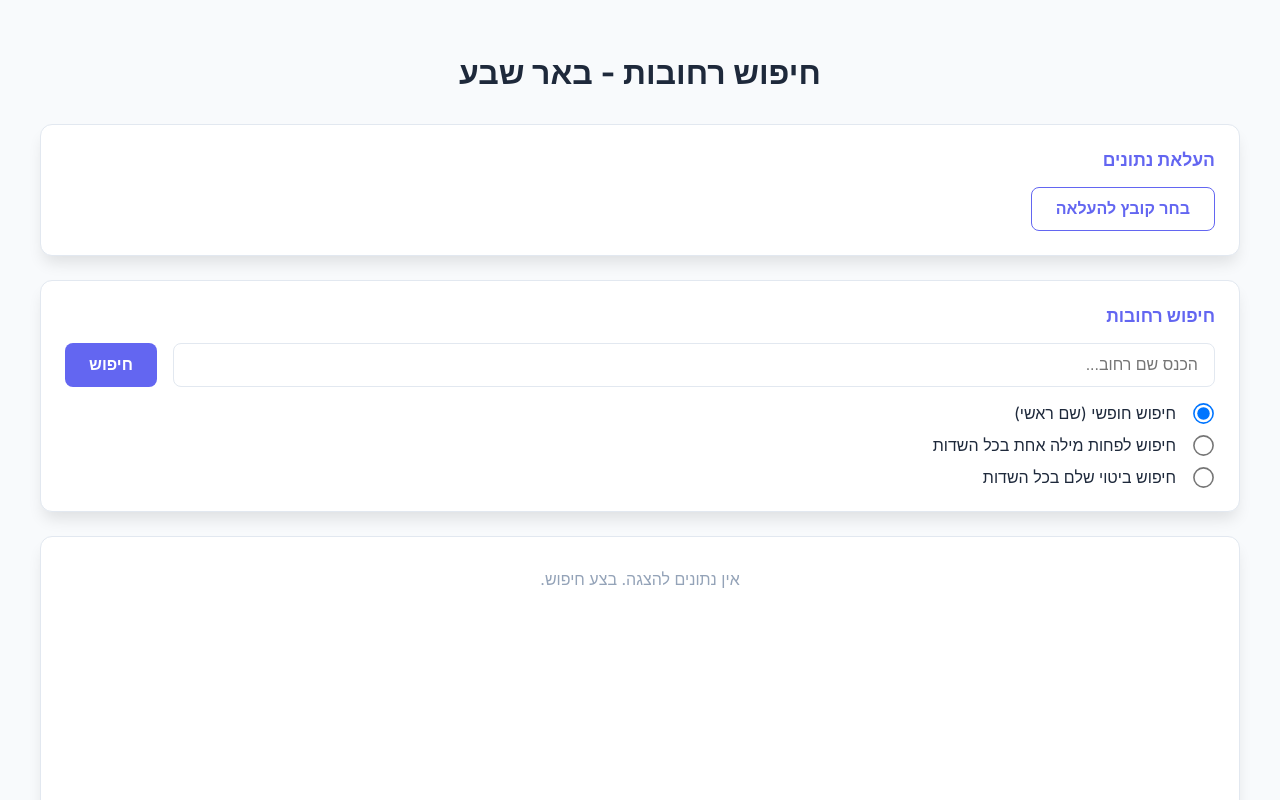
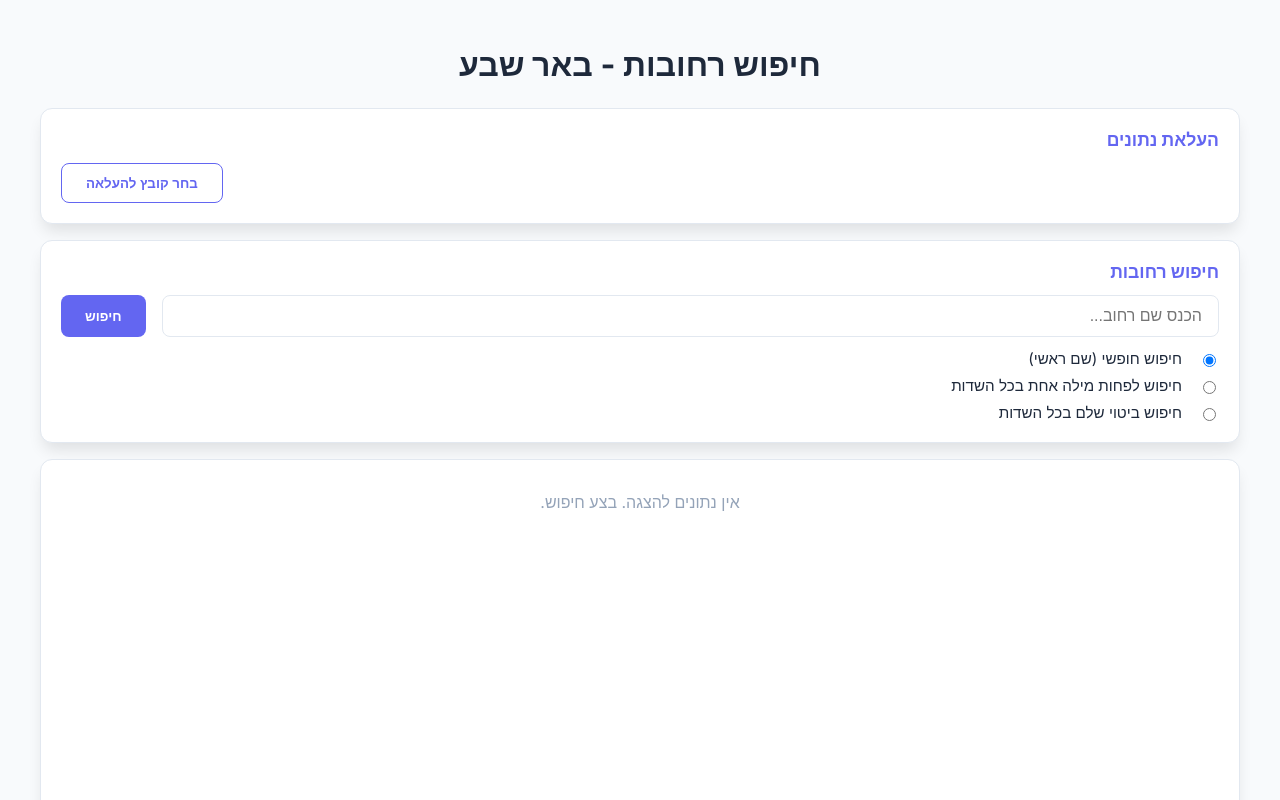
Before and after one commit to ariel770/Beer-Sheva-Streets-Search, a React (Vite) app in the folder frontend/: page / in a window 1280 px wide. Shown: the top 800 px of the page. Built offline with nearby package versions, Linux system fonts and the light colour scheme.

Commit message:
style(ui): add table headers, refine toasts, and adjust layout height

```diff
--- a/frontend/src/App.tsx
+++ b/frontend/src/App.tsx
@@ -15,8 +15,9 @@ function App() {
     const [results, setResults] = useState<Street[]>([]);
     const [loading, setLoading] = useState(false);
     const [uploading, setUploading] = useState(false);
-    const [uploadStatus, setUploadStatus] = useState<string>('');
     const [showNoResultsToast, setShowNoResultsToast] = useState(false);
+    const [showSuccessToast, setShowSuccessToast] = useState(false);
+    const [toastMessage, setToastMessage] = useState('');
     const fileInputRef = useRef<HTMLInputElement>(null);
 
     const handleSearch = async () => {
@@ -29,6 +30,7 @@ function App() {
             setResults(data);
 
             if (data.length === 0) {
+                setToastMessage('לא נמצאו תוצאות לחיפוש שלך');
                 setShowNoResultsToast(true);
             }
         } catch (error) {
@@ -38,14 +40,16 @@ function App() {
         }
     };
 
+    // Auto-hide toasts
     useEffect(() => {
-        if (showNoResultsToast) {
+        if (showNoResultsToast || showSuccessToast) {
             const timer = setTimeout(() => {
                 setShowNoResultsToast(false);
+                setShowSuccessToast(false);
             }, 3000);
             return () => clearTimeout(timer);
         }
-    }, [showNoResultsToast]);
+    }, [showNoResultsToast, showSuccessToast]);
 
     const handleDelete = async (id: string) => {
         try {
@@ -66,13 +70,13 @@ function App() {
         const isCompatible = fileName.endsWith('.csv') || fileName.endsWith('.txt') || file.type === 'text/csv' || file.type === 'text/plain';
 
         if (!isCompatible) {
-            setUploadStatus('סוג הקובץ אינו מתאים. אנא העלה קובץ טקסט/CSV.');
+            setToastMessage('סוג הקובץ אינו מתאים (CSV/TXT בלבד)');
+            setShowNoResultsToast(true); // Re-using "warning" toast behavior
             fileInputRef.current!.value = '';
             return;
         }
 
         setUploading(true);
-        setUploadStatus('מעלה...');
         const formData = new FormData();
         formData.append('file', file);
 
@@ -82,13 +86,16 @@ function App() {
                 body: formData,
             });
             if (response.ok) {
-                setUploadStatus('הקובץ הועלה בהצלחה!');
+                setToastMessage('הקובץ הועלה בהצלחה!');
+                setShowSuccessToast(true);
             } else {
-                setUploadStatus('שגיאה בעיבוד הקובץ בשרת');
+                setToastMessage('שגיאה בעיבוד הקובץ');
+                setShowNoResultsToast(true);
             }
         } catch (error) {
             console.error('Upload failed:', error);
-            setUploadStatus('שגיאה בתקשורת עם השרת');
+            setToastMessage('שגיאה בתקשורת עם השרת');
+            setShowNoResultsToast(true);
         } finally {
             setUploading(false);
             fileInputRef.current!.value = '';
@@ -97,21 +104,24 @@ function App() {
 
     return (
         <div className="container">
+            {/* Toast Notifications */}
+            <div className="toast-container">
                 {showNoResultsToast && (
-                <div className="toast-container">
-                    <div className="toast">לא נמצאו תוצאות לחיפוש שלך</div>
+                    <div className="toast">{toastMessage}</div>
+                )}
+                {showSuccessToast && (
+                    <div className="toast toast-success">{toastMessage}</div>
+                )}
             </div>
-            )}
 
             <header>
                 <h1>חיפוש רחובות - באר שבע</h1>
             </header>
 
-            {/* Separate Box for Upload */}
+            {/* Upload Box correctly ABOVE search box */}
             <div className="section-box">
                 <span className="section-title">העלאת נתונים</span>
                 <div className="upload-row">
-                    <div className="upload-input-group">
                     <input
                         type="file"
                         ref={fileInputRef}
@@ -126,11 +136,9 @@ function App() {
                         {uploading ? 'מעלה...' : 'בחר קובץ להעלאה'}
                     </button>
                 </div>
-                    {uploadStatus && <span className="status-text">{uploadStatus}</span>}
-                </div>
             </div>
 
-            {/* Separate Box for Search */}
+            {/* Search Box */}
             <div className="section-box">
                 <span className="section-title">חיפוש רחובות</span>
                 <div className="search-row">
@@ -150,33 +158,15 @@ function App() {
 
                 <div className="radio-group">
                     <label className="radio-option">
-                        <input
-                            type="radio"
-                            name="searchType"
-                            value="free"
-                            checked={searchType === 'free'}
-                            onChange={() => setSearchType('free')}
-                        />
+                        <input type="radio" name="searchType" value="free" checked={searchType === 'free'} onChange={() => setSearchType('free')} />
                         חיפוש חופשי (שם ראשי)
                     </label>
                     <label className="radio-option">
-                        <input
-                            type="radio"
-                            name="searchType"
-                            value="at-least-one"
-                            checked={searchType === 'at-least-one'}
-                            onChange={() => setSearchType('at-least-one')}
-                        />
+                        <input type="radio" name="searchType" value="at-least-one" checked={searchType === 'at-least-one'} onChange={() => setSearchType('at-least-one')} />
                         חיפוש לפחות מילה אחת בכל השדות
                     </label>
                     <label className="radio-option">
-                        <input
-                            type="radio"
-                            name="searchType"
-                            value="full-phrase"
-                            checked={searchType === 'full-phrase'}
-                            onChange={() => setSearchType('full-phrase')}
-                        />
+                        <input type="radio" name="searchType" value="full-phrase" checked={searchType === 'full-phrase'} onChange={() => setSearchType('full-phrase')} />
                         חיפוש ביטוי שלם בכל השדות
                     </label>
                 </div>
@@ -185,6 +175,18 @@ function App() {
             {/* Results Window */}
             <div className="results-window">
                 <table className="results-table">
+                    {results.length > 0 && (
+                        <thead>
+                            <tr>
+                                <th className="col-name">שם רחוב</th>
+                                <th className="col-neighborhood">שכונה</th>
+                                <th className="col-city">עיר</th>
+                                <th className="col-type">סוג</th>
+                                <th className="col-zip">מיקוד</th>
+                                <th className="col-action"></th>
+                            </tr>
+                        </thead>
+                    )}
                     <tbody>
                         {results.map((street) => (
                             <tr key={street.id}>
--- a/frontend/src/index.css
+++ b/frontend/src/index.css
@@ -25,52 +25,44 @@ body {
 #root {
   max-width: 1200px;
   margin: 0 auto;
-  padding: 2rem;
+  padding: 1.5rem;
 }
 
 header {
-  margin-bottom: 2rem;
+  margin-bottom: 1.5rem;
   text-align: center;
 }
 
-/* Boxes for separate sections */
 .section-box {
   background: var(--card-bg);
-  padding: 1.5rem;
+  padding: 1.25rem;
   border-radius: var(--radius);
   box-shadow: var(--shadow);
-  margin-bottom: 1.5rem;
+  margin-bottom: 1rem;
   border: 1px solid var(--border);
 }
 
 .section-title {
   font-size: 1.1rem;
   font-weight: 700;
-  margin-bottom: 1rem;
+  margin-bottom: 0.75rem;
   color: var(--primary);
   display: block;
 }
 
-/* Upload Box Specifics: Button to the left */
+/* Upload Row: Button to left */
 .upload-row {
   display: flex;
-  justify-content: space-between;
-  /* Pushes button to the left in RTL */
+  justify-content: flex-end;
+  /* Button on left in RTL */
   align-items: center;
-  gap: 1rem;
 }
 
-.upload-input-group {
-  display: flex;
-  align-items: center;
-  gap: 1rem;
-}
-
-/* Search Box Specifics */
+/* Search Box Layout */
 .search-row {
   display: flex;
   gap: 1rem;
-  margin-bottom: 1rem;
+  margin-bottom: 0.75rem;
 }
 
 .search-input-wrapper {
@@ -79,7 +71,7 @@ header {
 
 .search-input-wrapper input {
   width: 100%;
-  padding: 0.75rem 1rem;
+  padding: 0.7rem 1rem;
   border: 1px solid var(--border);
   border-radius: 8px;
   font-size: 1rem;
@@ -87,29 +79,19 @@ header {
   box-sizing: border-box;
 }
 
-.search-input-wrapper input:focus {
-  border-color: var(--primary);
-  box-shadow: 0 0 0 2px rgba(99, 102, 241, 0.1);
-}
-
 .btn {
-  padding: 0.75rem 1.5rem;
+  padding: 0.7rem 1.5rem;
   border: none;
   border-radius: 8px;
   font-weight: 600;
   cursor: pointer;
   white-space: nowrap;
   transition: all 0.2s;
-  font-size: 1rem;
 }
 
 .btn-primary {
   background-color: var(--primary);
   color: white;
-}
-
-.btn-primary:hover {
-  background-color: var(--primary-hover);
 }
 
 .btn-secondary {
@@ -118,67 +100,52 @@ header {
   border: 1px solid var(--primary);
 }
 
-.btn-secondary:hover {
-  background-color: #f5f3ff;
-}
-
-.btn:disabled {
-  background-color: var(--text-muted);
-  cursor: not-allowed;
-  color: white;
-}
-
-/* Radio Group */
 .radio-group {
   display: flex;
   flex-direction: column;
-  gap: 0.75rem;
+  gap: 0.5rem;
 }
 
 .radio-option {
   display: flex;
   align-items: center;
   gap: 1rem;
-  cursor: pointer;
-  font-size: 1rem;
+  font-size: 0.95rem;
 }
 
-.radio-option input[type="radio"] {
-  transform: scale(1.6);
-  margin: 0 5px;
+/* Table Headers */
+.results-table thead th {
+  background: #f1f5f9;
+  text-align: right;
+  padding: 10px 15px;
+  font-weight: 800;
+  color: var(--text-main);
+  border-bottom: 2px solid var(--border);
 }
 
-/* Results Window: Extended height */
+/* Results Window: Slightly smaller height to prevent overflow on typical screens */
 .results-window {
   background: var(--card-bg);
   border-radius: 12px;
   box-shadow: var(--shadow);
-  height: 450px;
-  /* Extended height as requested */
+  height: 380px;
+  /* Reduced to avoid overflow */
   overflow-y: auto;
   border: 1px solid var(--border);
-  margin-top: 1rem;
 }
 
 .results-table {
   width: 100%;
   border-collapse: collapse;
   table-layout: fixed;
-  /* Keep columns aligned */
-}
-
-.results-table thead {
-  display: none !important;
 }
 
 .results-table td {
-  padding: 12px 15px;
+  padding: 10px 15px;
   border-bottom: 1px solid var(--border);
-  font-size: 1rem;
-  vertical-align: middle;
+  font-size: 0.95rem;
 }
 
-/* Fixed column widths for clarity */
 .col-name {
   width: 30%;
   font-weight: bold;
@@ -213,10 +180,6 @@ header {
   background-color: #ffffff !important;
 }
 
-.results-table tr:hover {
-  filter: brightness(0.97);
-}
-
 .row-delete-btn {
   padding: 4px 8px;
   background: transparent;
@@ -224,28 +187,22 @@ header {
   border: 1px solid var(--danger);
   border-radius: 4px;
   cursor: pointer;
-  font-size: 0.8rem;
 }
 
-.row-delete-btn:hover {
-  background: var(--danger);
-  color: white;
+/* Toast with blue for success */
+.toast-success {
+  background: #059669 !important;
 }
 
-.status-text {
-  font-size: 0.9rem;
-  margin-top: 0.5rem;
-  color: var(--primary);
-  font-weight: 500;
-}
-
-/* Toast */
 .toast-container {
   position: fixed;
   top: 30px;
   left: 50%;
   transform: translateX(-50%);
   z-index: 1000;
+  display: flex;
+  flex-direction: column;
+  gap: 10px;
 }
 
 .toast {
@@ -256,6 +213,8 @@ header {
   box-shadow: 0 20px 25px -5px rgba(0, 0, 0, 0.1);
   animation: fadeInOut 3s forwards;
   font-weight: 500;
+  min-width: 250px;
+  text-align: center;
 }
 
 @keyframes fadeInOut {
```
Lines whose indentation alone changed are shown as unchanged.
